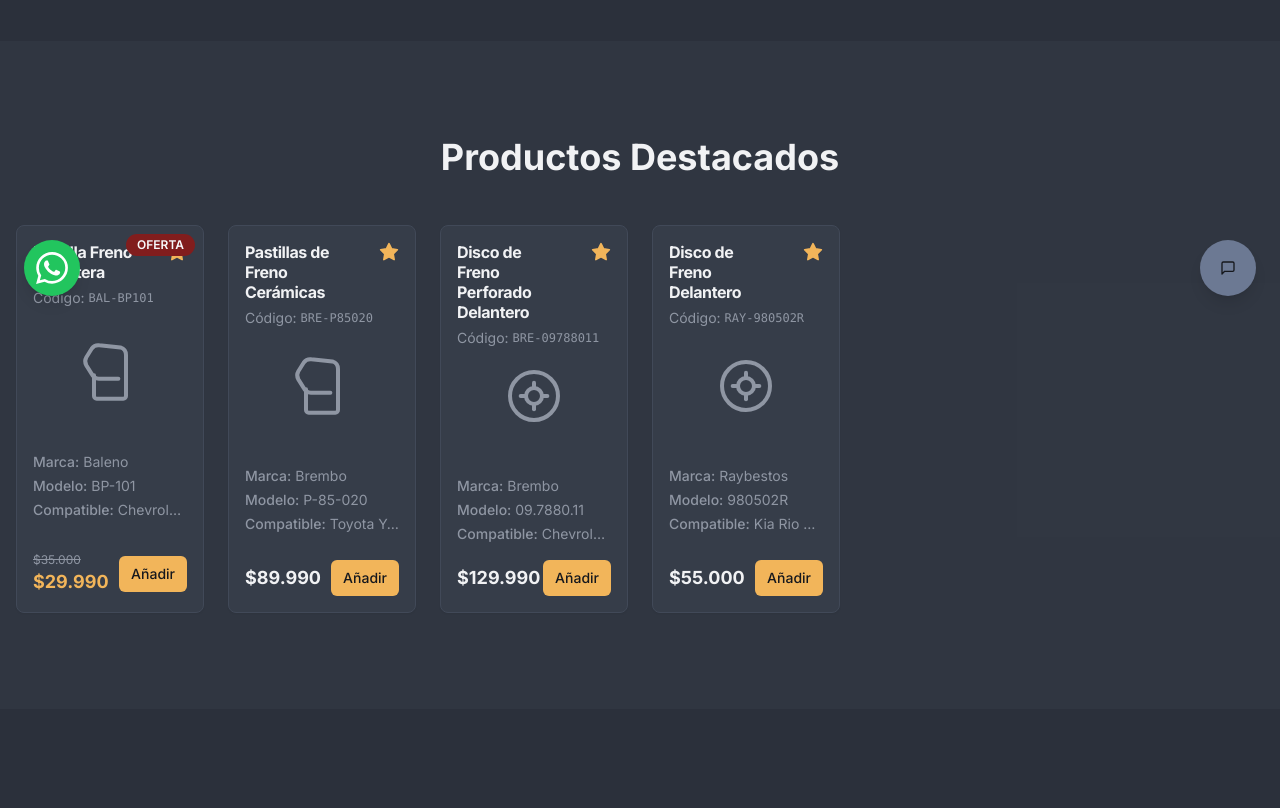
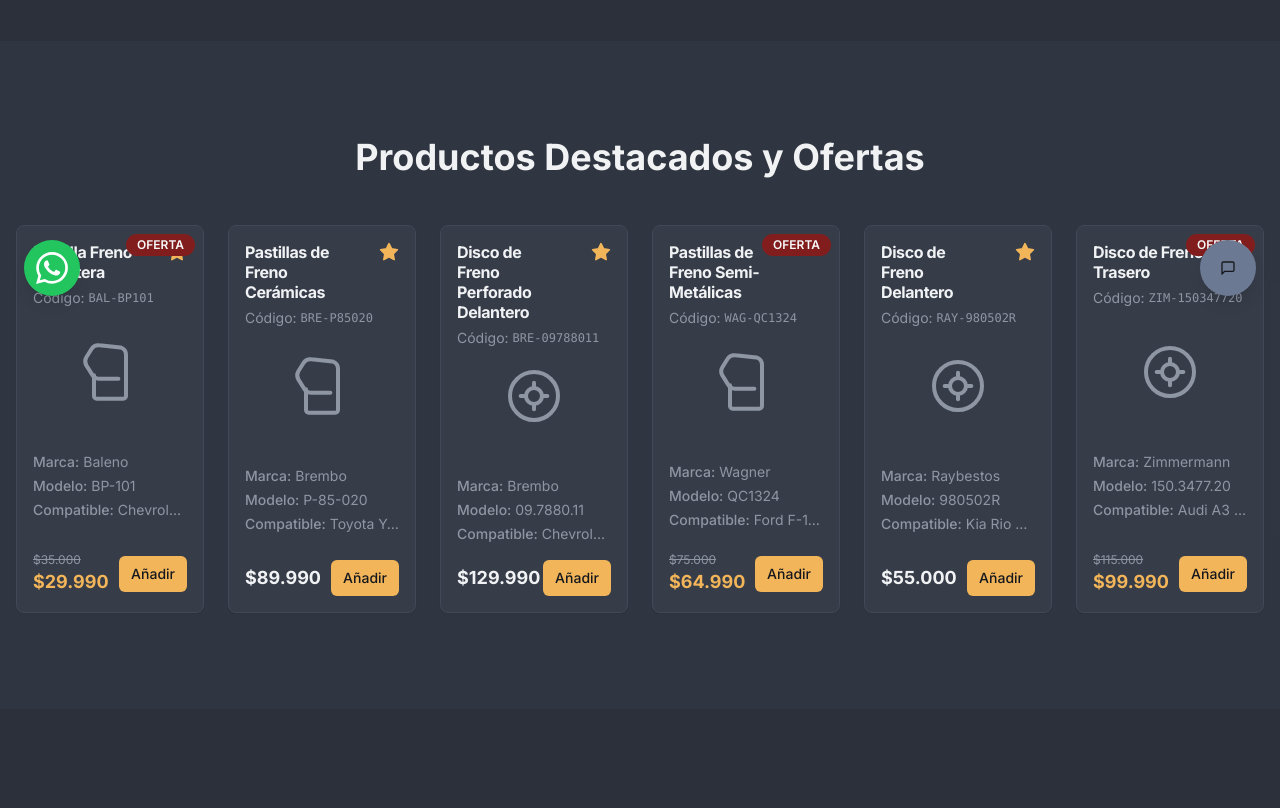
Before and after one commit to marce1404/TIENDA-FRENOS, a Next.js app: page / in a window 1280 px wide. Shown: the part 480-1288 px from the top of the page. Built offline with nearby package versions, Linux system fonts and the light colour scheme.

Commit message:
ESO MUESTRA NO SALE OFERTA

```diff
--- a/src/app/page.tsx
+++ b/src/app/page.tsx
@@ -37,7 +37,7 @@ export default function HomePage() {
   const { addToCart } = useCart();
   const { defaultPastillaImage, defaultDiscoImage } = useDefaultImages();
   const [whatsappNumber, setWhatsappNumber] = useState('56912345678');
-  const [featuredProducts, setFeaturedProducts] = useState<Product[]>([]);
+  const [promoProducts, setPromoProducts] = useState<Product[]>([]);
   const [isLoading, setIsLoading] = useState(true);
 
   useEffect(() => {
@@ -45,7 +45,8 @@ export default function HomePage() {
     const loadClientData = () => {
       // Load products from localStorage
       const allProducts = getProducts();
-      setFeaturedProducts(allProducts.filter((product) => product.isFeatured));
+      // Show products that are either featured or on sale on the homepage promo section
+      setPromoProducts(allProducts.filter((product) => product.isFeatured || product.isOnSale));
       setIsLoading(false);
 
       // Load WhatsApp number from localStorage
@@ -127,7 +128,7 @@ export default function HomePage() {
       </section>
       <section className="bg-card/50">
           <div className="container mx-auto px-4 py-16 md:py-24">
-              <h2 className="text-3xl md:text-4xl font-bold mb-12 text-center">Productos Destacados</h2>
+              <h2 className="text-3xl md:text-4xl font-bold mb-12 text-center">Productos Destacados y Ofertas</h2>
               <div className="grid grid-cols-1 sm:grid-cols-2 md:grid-cols-3 lg:grid-cols-6 gap-6">
                   {isLoading ? (
                     Array.from({ length: 6 }).map((_, i) => (
@@ -146,7 +147,7 @@ export default function HomePage() {
                       </Card>
                     ))
                   ) : (
-                    featuredProducts.map((product) => (
+                    promoProducts.map((product) => (
                         <FeaturedProductCard
                           key={product.id}
                           product={product}
```
